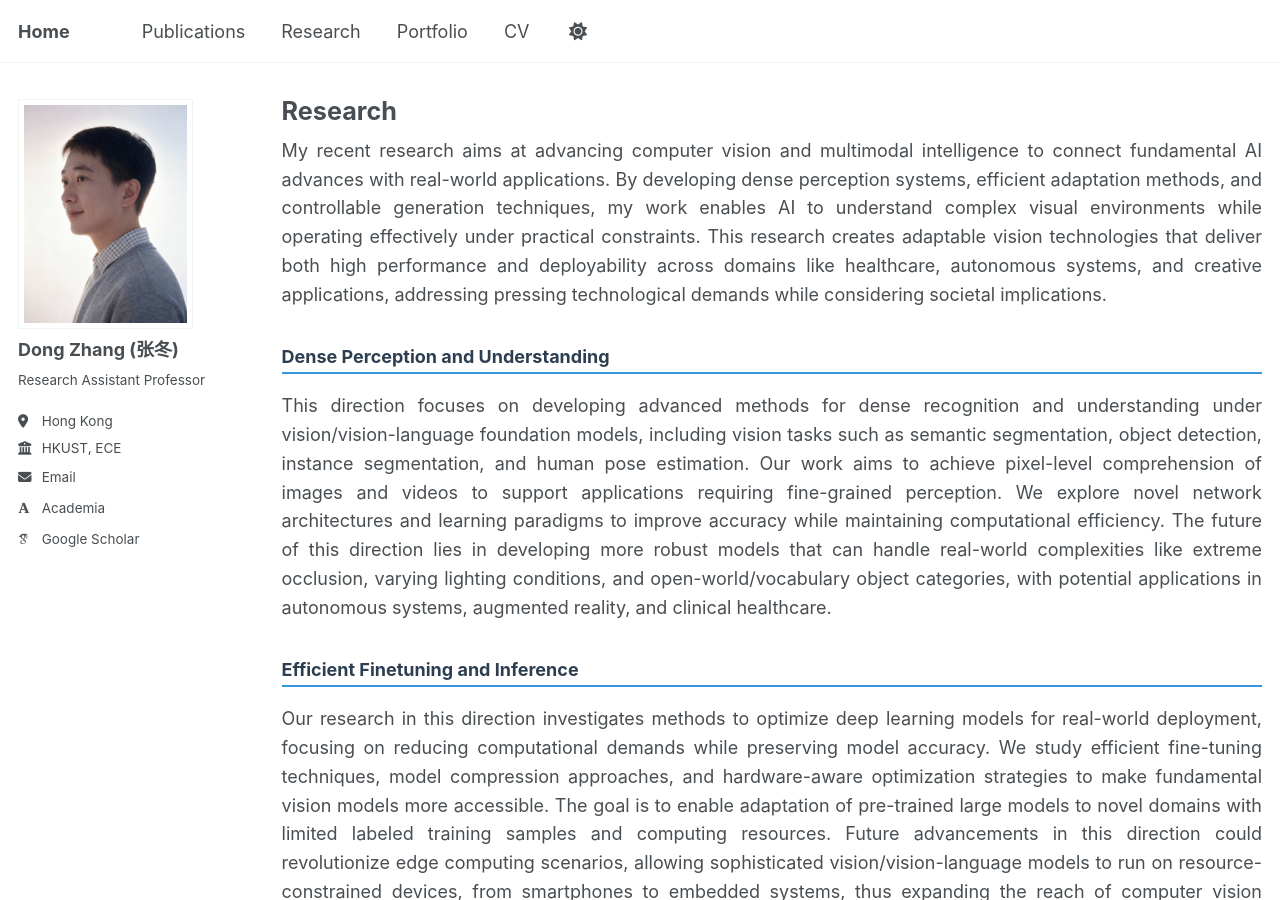
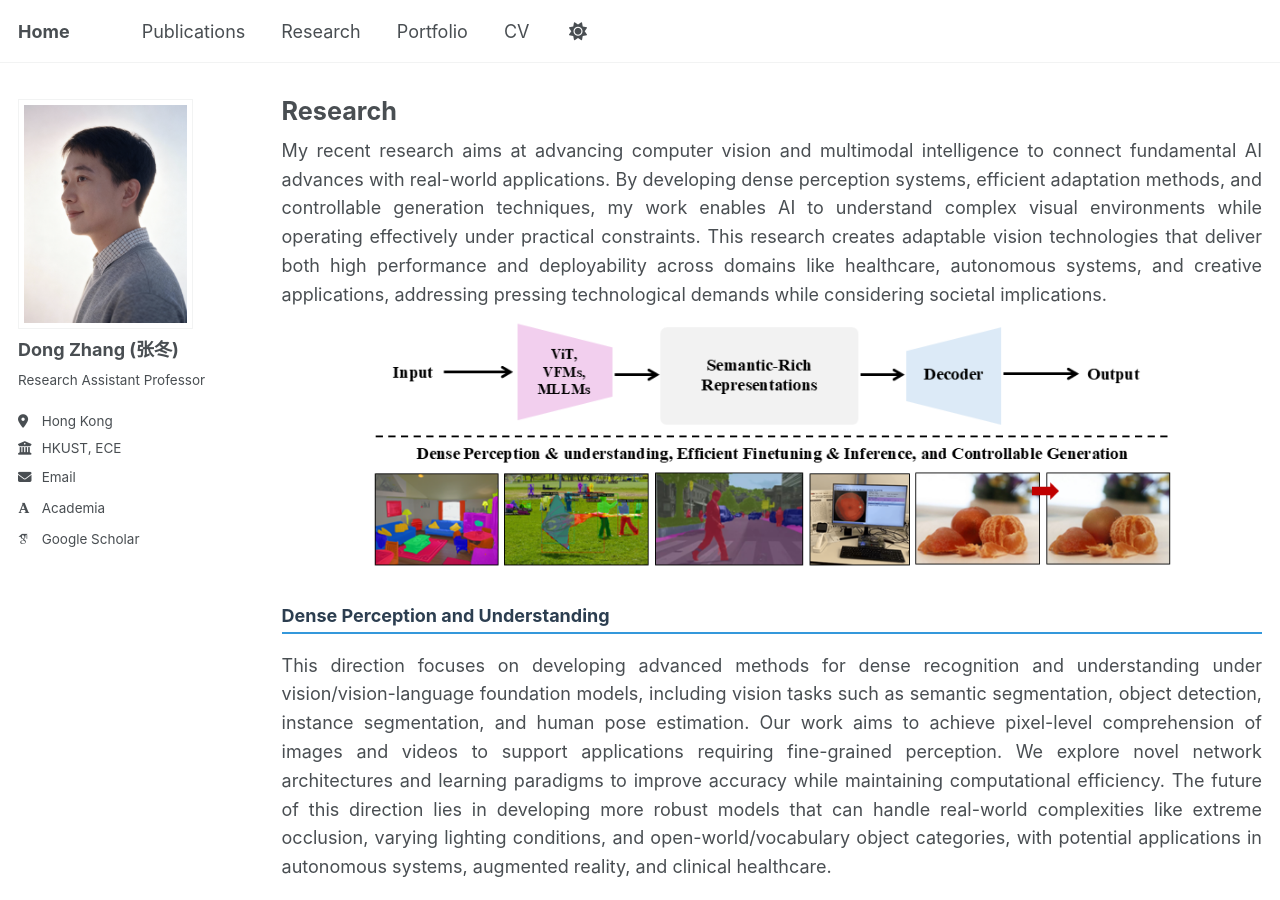
Before and after one commit to dongzhang89/dongzhang89.github.io, a Jekyll site: the page built from _pages/research.html, in a window 1280 px wide and 900 px high. Built offline with Jekyll 4.4.1, drawn with Linux system fonts in a browser that asks for light colours; some web fonts are replaced; a script that is not in the unit is left out.

Commit message:
Update research.html

```diff
--- a/_pages/research.html
+++ b/_pages/research.html
@@ -59,6 +59,8 @@ author_profile: true
 
 My recent research aims at advancing computer vision and multimodal intelligence to connect fundamental AI advances with real-world applications. By developing dense perception systems, efficient adaptation methods, and controllable generation techniques, my work enables AI to understand complex visual environments while operating effectively under practical constraints. This research creates adaptable vision technologies that deliver both high performance and deployability across domains like healthcare, autonomous systems, and creative applications, addressing pressing technological demands while considering societal implications.
 
+<img src="/images/research/research.png" alt="Research Overview" style="width: 100%; max-width: 800px; height: auto; margin: 10px 0; display: block; margin-left: auto; margin-right: auto;">
+
 <div class="research-section">
 <h3>Dense Perception and Understanding</h3>
 <p>This direction focuses on developing advanced methods for dense recognition and understanding under vision/vision-language foundation models, including vision tasks such as semantic segmentation, object detection, instance segmentation, and human pose estimation. Our work aims to achieve pixel-level comprehension of images and videos to support applications requiring fine-grained perception. We explore novel network architectures and learning paradigms to improve accuracy while maintaining computational efficiency. The future of this direction lies in developing more robust models that can handle real-world complexities like extreme occlusion, varying lighting conditions, and open-world/vocabulary object categories, with potential applications in autonomous systems, augmented reality, and clinical healthcare.</p>
```
